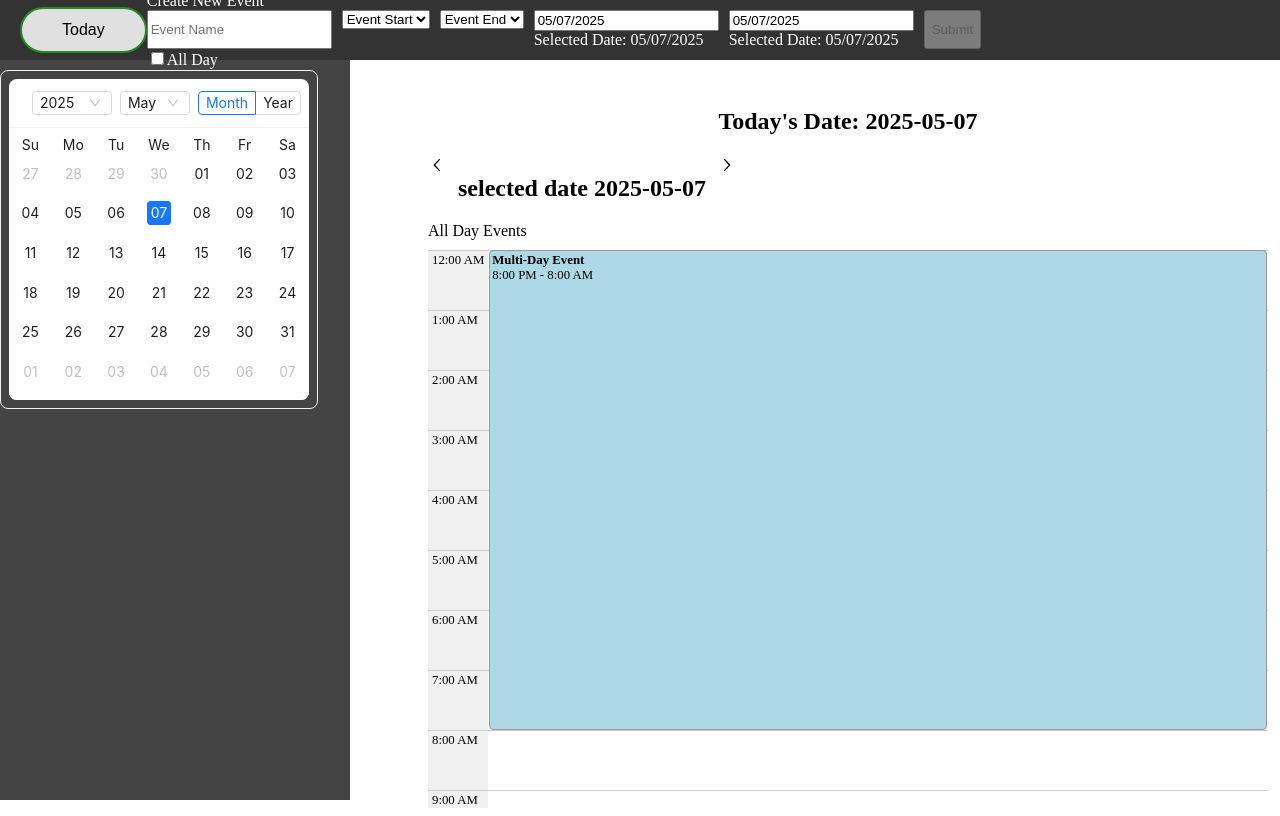
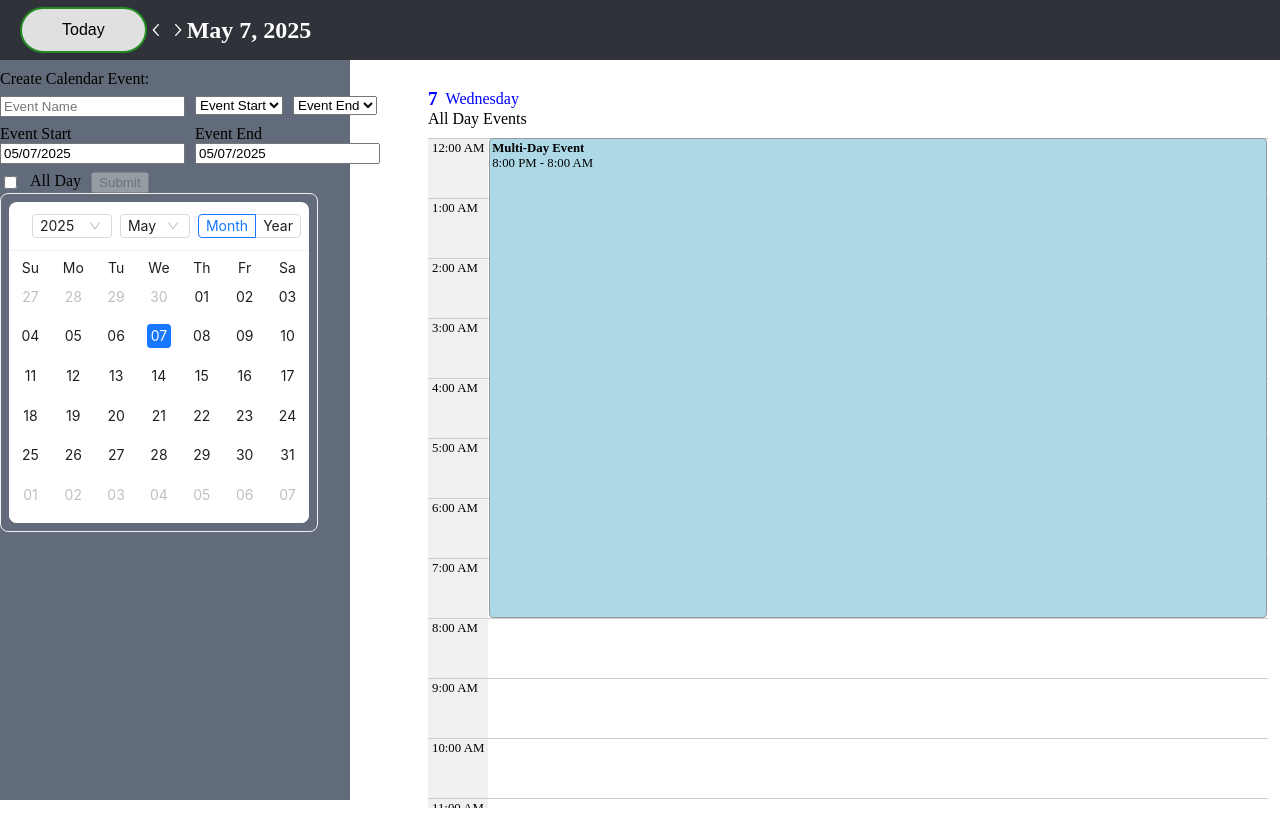
Before and after one commit to ctaylr13/lilCal, a React (Vite) app in the folder my-vite-react-app/: page / in a window 1280 px wide. Built offline with nearby package versions, Linux system fonts and the light colour scheme.

Commit message:
updated styling

```diff
--- a/my-vite-react-app/src/App.tsx
+++ b/my-vite-react-app/src/App.tsx
@@ -6,6 +6,7 @@ import Timeline from "./components/Timeline.tsx";
 import MonthCalendar from "./components/MonthCalendar.tsx";
 import type { Dayjs } from "dayjs";
 import dayjs from "dayjs";
+import DateToggle from "./components/DateToggle.tsx";
 
 import {
     WideOvalButton,
@@ -36,7 +37,6 @@ const App = () => {
     const [startDateObj, setStartDateObj] = useState<Dayjs | null>(
         eventDateObj
     );
-    // If selectedDate changes, update states
     useEffect(() => {
         const newDate = selectedDate || today;
         const newDateObj = dayjs(newDate);
@@ -71,6 +71,16 @@ const App = () => {
                 >
                     Today
                 </WideOvalButton>
+                <DateToggle
+                    todaysDate={today}
+                    setAllDay={setAllDay}
+                    eventDate={eventDate}
+                    setEventToEdit={setEventToEdit}
+                    setSelectedDate={setSelectedDate}
+                    selectedDate={selectedDate}
+                />
+            </TopBar>
+            <SideNav>
                 <InputHeader
                     allDay={allDay}
                     setAllDay={setAllDay}
@@ -93,8 +103,6 @@ const App = () => {
                     endDateObj={endDateObj}
                     setEndDateObj={setEndDateObj}
                 />
-            </TopBar>
-            <SideNav>
                 <MonthCalendar
                     selectedDate={selectedDate}
                     onSelect={onSelect}
@@ -105,7 +113,6 @@ const App = () => {
                     allDayEvents={allDayEvents}
                     setAllDay={setAllDay}
                     eventDate={eventDate}
-                    todaysDate={today}
                     setEventToEdit={setEventToEdit}
                     events={nonAllDayEvents}
                     selectedDate={selectedDate}
--- /dev/null
+++ b/my-vite-react-app/src/components/DateDisplay.tsx
@@ -0,0 +1,36 @@
+import styled from "styled-components";
+import dayjs from "dayjs";
+
+// Example React component
+
+// Styled component
+const Container = styled.div`
+    display: flex;
+    align-items: center;
+    gap: 8px; /* spacing between number and day */
+`;
+
+// Style for the number
+const Number = styled.span<{ isToday: boolean }>`
+    font-weight: bold;
+    font-size: 1.2em;
+    color: ${({ isToday }) => (isToday ? "blue" : "inherit")};
+`;
+
+// Style for the day name
+const DayText = styled.span<{ isToday: boolean }>`
+    color: ${({ isToday }) => (isToday ? "blue" : "inherit")};
+`;
+
+const DateDisplay = ({ selectedDate }: { selectedDate: dayjs.Dayjs }) => {
+    const isToday = selectedDate.isSame(dayjs(), "day");
+
+    return (
+        <Container>
+            <Number isToday={isToday}>{selectedDate.format("D")}</Number>
+            <DayText isToday={isToday}>{selectedDate.format("dddd")}</DayText>
+        </Container>
+    );
+};
+
+export default DateDisplay;
--- a/my-vite-react-app/src/components/DateInput.tsx
+++ b/my-vite-react-app/src/components/DateInput.tsx
@@ -4,14 +4,14 @@ import dayjs, { Dayjs } from "dayjs";
 interface DateInputProps {
     dateStr: string;
     setDateStr: (value: string) => void;
-    dateObj: Dayjs | null;
     setDateObj: (date: Dayjs | null) => void;
+    inputTitle: string;
 }
 
 const DateInput: React.FC<DateInputProps> = ({
     dateStr,
     setDateStr,
-    dateObj,
+    inputTitle,
     setDateObj,
 }) => {
     const handleChange = (e: ChangeEvent<HTMLInputElement>) => {
@@ -49,6 +49,7 @@ const DateInput: React.FC<DateInputProps> = ({
 
     return (
         <div>
+            <label>{inputTitle}</label>
             <input
                 type="text"
                 placeholder="MM/DD/YYYY"
@@ -56,9 +57,6 @@ const DateInput: React.FC<DateInputProps> = ({
                 onChange={handleChange}
                 maxLength={10}
             />
-            {dateObj && (
-                <div>Selected Date: {dateObj.format("MM/DD/YYYY")}</div>
-            )}
         </div>
     );
 };
--- /dev/null
+++ b/my-vite-react-app/src/components/DateToggle.tsx
@@ -0,0 +1,51 @@
+import React from "react";
+import type { Dayjs } from "dayjs";
+import { EventType } from "../helpers/dataTypes";
+import styled from "styled-components";
+import {
+    Header,
+    DateRow,
+    LeftArrow,
+    RightArrow,
+} from "../helpers/componentStyles";
+interface DateToggleProps {
+    todaysDate: Dayjs;
+    eventDate: Dayjs;
+    setEventToEdit: React.Dispatch<React.SetStateAction<EventType | null>>;
+    setAllDay: React.Dispatch<React.SetStateAction<boolean>>;
+    setSelectedDate: React.Dispatch<React.SetStateAction<Dayjs>>;
+    selectedDate: Dayjs;
+}
+
+const DateToggle: React.FC<DateToggleProps> = (props) => {
+    const {
+        todaysDate,
+        setAllDay,
+        eventDate,
+        setEventToEdit,
+        setSelectedDate,
+        selectedDate,
+    } = props;
+    const handlePrevDay = () => {
+        setEventToEdit(null);
+        setSelectedDate(selectedDate.subtract(1, "day"));
+        setAllDay(false);
+    };
+
+    const handleNextDay = () => {
+        setEventToEdit(null);
+        setSelectedDate(selectedDate.add(1, "day"));
+        setAllDay(false);
+    };
+    return (
+        <DateRow>
+            {/* <Header>{todaysDate.format("MMMM D, YYYY")}</Header> */}
+            <LeftArrow onClick={handlePrevDay} />
+            <RightArrow onClick={handleNextDay} />
+            {/* <Header>Viewing {eventDate.format("MMMM D, YYYY")} Event's</Header> */}
+            <Header>{eventDate.format("MMMM D, YYYY")}</Header>
+        </DateRow>
+    );
+};
+
+export default DateToggle;
--- a/my-vite-react-app/src/components/InputActions.tsx
+++ b/my-vite-react-app/src/components/InputActions.tsx
@@ -2,6 +2,13 @@ import React from "react";
 import { createEvent } from "../helpers/eventHelpers";
 import { EventType } from "../helpers/dataTypes";
 import type { Dayjs } from "dayjs";
+import styled from "styled-components";
+const ButtonRow = styled.div`
+    display: flex;
+    flex-direction: row;
+    justify-content: space-between;
+    gap: 15px;
+`;
 interface InputActionsProps {
     eventName: string;
     startTime: string;
@@ -115,7 +122,7 @@ const InputActions: React.FC<InputActionsProps> = (props) => {
         setEventToEdit(null);
     };
     return (
-        <>
+        <ButtonRow>
             <button disabled={submitDisabled} onClick={() => submitEvent()}>
                 Submit
             </button>
@@ -125,7 +132,7 @@ const InputActions: React.FC<InputActionsProps> = (props) => {
                     <button onClick={() => deleteEvent()}>Delete</button>
                 </>
             )}
-        </>
+        </ButtonRow>
     );
 };
 
--- a/my-vite-react-app/src/components/InputHeader.tsx
+++ b/my-vite-react-app/src/components/InputHeader.tsx
@@ -3,10 +3,17 @@ import TimeDropdown from "./TimeDropdown";
 
 import { EventType } from "../helpers/dataTypes";
 import { convertTo24Hour, formatTime } from "../helpers/timeHelpers";
-import { FeedbackStyled, InputRowStyled } from "../helpers/componentStyles";
+import { InputRowStyled } from "../helpers/componentStyles";
 import InputActions from "./InputActions";
 import type { Dayjs } from "dayjs";
 import DateInput from "./DateInput";
+
+import styled from "styled-components";
+const Box = styled.div`
+    display: flex;
+    flex-direction: column;
+    gap: 8px;
+`;
 interface InputHeaderProps {
     setEvents: React.Dispatch<React.SetStateAction<EventType[]>>;
     eventToEdit: EventType | null;
@@ -75,8 +82,8 @@ const InputHeader: React.FC<InputHeaderProps> = (props) => {
     };
 
     return (
-        <div>
-            <div>Create New Event</div>
+        <Box>
+            <div>{eventToEdit ? "Edit" : "Create"} Calendar Event:</div>
             <InputRowStyled>
                 <input
                     type="text"
@@ -96,19 +103,30 @@ const InputHeader: React.FC<InputHeaderProps> = (props) => {
                     dropdownLabel="Event End"
                     allDay={allDay}
                 />
+            </InputRowStyled>
+            <InputRowStyled>
                 <DateInput
+                    inputTitle="Event Start"
                     dateStr={startDateStr}
                     setDateStr={setStartDateStr}
-                    dateObj={startDateObj}
                     setDateObj={setStartDateObj}
                 />
                 <DateInput
+                    inputTitle="Event End"
                     dateStr={endDateStr}
                     setDateStr={setEndDateStr}
-                    dateObj={endDateObj}
                     setDateObj={setEndDateObj}
                 />
-
+            </InputRowStyled>
+            <InputRowStyled>
+                <>
+                    <input
+                        type="checkbox"
+                        checked={allDay}
+                        onChange={handleAllDay}
+                    />
+                    <label>All Day</label>
+                </>
                 <InputActions
                     eventName={eventName}
                     startTime={startTime}
@@ -133,20 +151,7 @@ const InputHeader: React.FC<InputHeaderProps> = (props) => {
                     setEndDateObj={setEndDateObj}
                 />
             </InputRowStyled>
-            <>
-                <input
-                    type="checkbox"
-                    checked={allDay}
-                    onChange={handleAllDay}
-                />
-                <label>All Day</label>
-            </>
-            {eventTimeInValid && (
-                <FeedbackStyled>
-                    Start time must be before end time.
-                </FeedbackStyled>
-            )}
-        </div>
+        </Box>
     );
 };
 
--- a/my-vite-react-app/src/components/Timeline.tsx
+++ b/my-vite-react-app/src/components/Timeline.tsx
@@ -1,5 +1,6 @@
 import React from "react";
 import type { Dayjs } from "dayjs";
+import DateDisplay from "./DateDisplay";
 
 import {
     TimelineContainer,
@@ -9,7 +10,7 @@ import {
     RightArrow,
     TimelineWrapper,
 } from "../helpers/componentStyles";
-
+import DateToggle from "./DateToggle";
 import AllDayEvents from "./AllDayEvents";
 import TimelineHours from "./TimelineHours";
 import { EventType } from "../helpers/dataTypes";
@@ -18,7 +19,6 @@ import TimelineEvents from "./TimelineEvents";
 const Timeline: React.FC<{
     events: EventType[];
     setEventToEdit: React.Dispatch<React.SetStateAction<EventType | null>>;
-    todaysDate: Dayjs;
     eventDate: Dayjs;
     selectedDate: Dayjs;
     setSelectedDate: React.Dispatch<React.SetStateAction<Dayjs>>;
@@ -29,31 +29,12 @@ const Timeline: React.FC<{
     selectedDate,
     setEventToEdit,
     eventDate,
-    todaysDate,
-    setSelectedDate,
     allDayEvents,
     setAllDay,
 }) => {
-    const handlePrevDay = () => {
-        setEventToEdit(null);
-        setSelectedDate(selectedDate.subtract(1, "day"));
-        setAllDay(false);
-    };
-
-    const handleNextDay = () => {
-        setEventToEdit(null);
-        setSelectedDate(selectedDate.add(1, "day"));
-        setAllDay(false);
-    };
-
     return (
         <TimelineContainer>
-            <Header>Today's Date: {todaysDate.format("YYYY-MM-DD")}</Header>
-            <DateRow>
-                <LeftArrow onClick={handlePrevDay} />
-                <Header>selected date {eventDate.format("YYYY-MM-DD")}</Header>
-                <RightArrow onClick={handleNextDay} />
-            </DateRow>
+            <DateDisplay selectedDate={selectedDate} />
             <AllDayEvents
                 allDayEvents={allDayEvents}
                 setAllDay={setAllDay}
--- a/my-vite-react-app/src/helpers/componentStyles.tsx
+++ b/my-vite-react-app/src/helpers/componentStyles.tsx
@@ -5,6 +5,7 @@ export const InputRowStyled = styled.div`
     display: flex;
     flex-direction: row;
     gap: 10px;
+    justify-content: flex-start;
 `;
 
 export const FeedbackStyled = styled.div`
@@ -14,7 +15,7 @@ export const FeedbackStyled = styled.div`
 export const DateRow = styled.div`
     display: flex;
     flex-direction: row;
-    gap: 10px;
+    align-items: center;
 `;
 
 export const Box = styled.div`
@@ -31,7 +32,7 @@ export const TopBar = styled.div`
     left: 0;
     width: 100%;
     height: 60px; /* or desired height */
-    background-color: #333;
+    background-color: #2f3238;
     z-index: 1000;
     display: flex;
     align-items: center;
@@ -45,7 +46,7 @@ export const SideNav = styled.div`
     left: 0;
     height: calc(100vh - 60px);
     width: 350px; /* or desired width */
-    background-color: #444;
+    background-color: #616b7a;
     padding-top: 10px;
     box-sizing: border-box;
 `;
```
